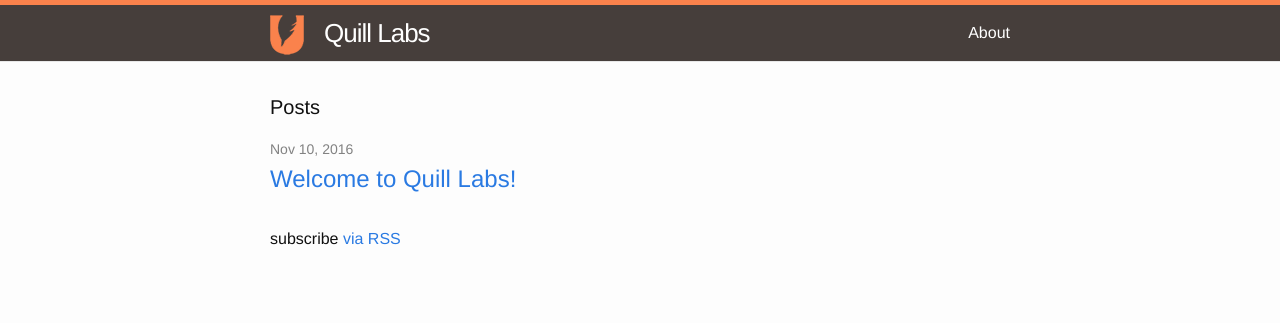
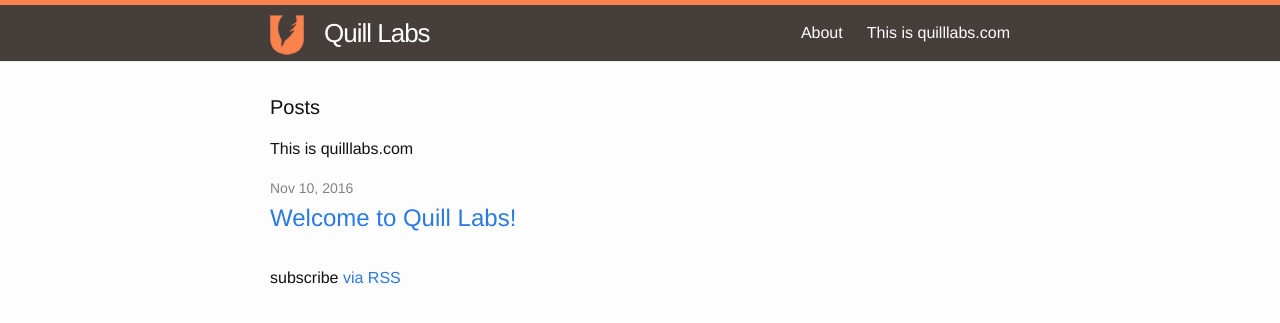
Before and after one commit to amite/quilllabs.com, a Jekyll site: the page built from index.md, in a window 1280 px wide. Shown: the top 323 px of the page. Built offline with Jekyll 4.4.1, drawn with Linux system fonts in a browser that asks for light colours.

Commit message:
Update from Forestry.io - index.md

```diff
--- a/index.md
+++ b/index.md
@@ -1,9 +1,8 @@
 ---
-title:
+title: This is quilllabs.com
 layout: home
-color: red
+color: blue
 categories:
-- static
 - dynamic
-- landing
 ---
+This is quilllabs.com
```
